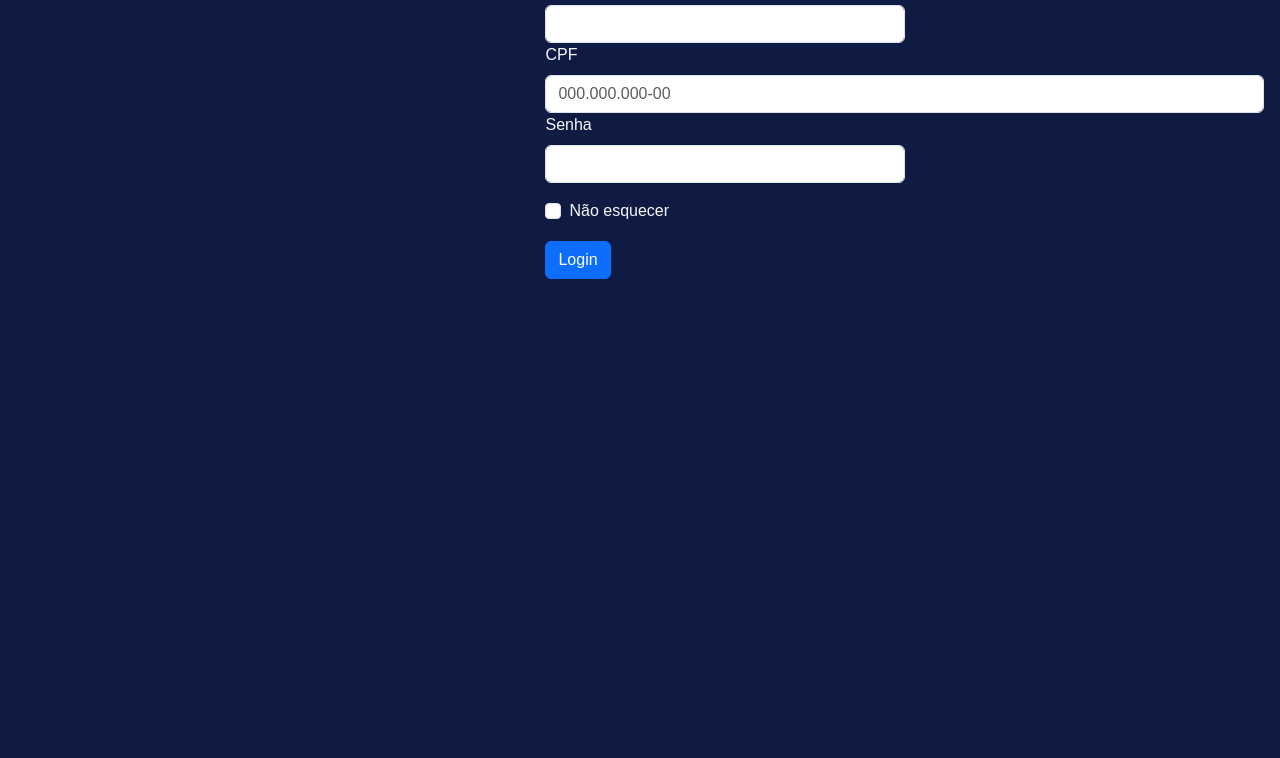
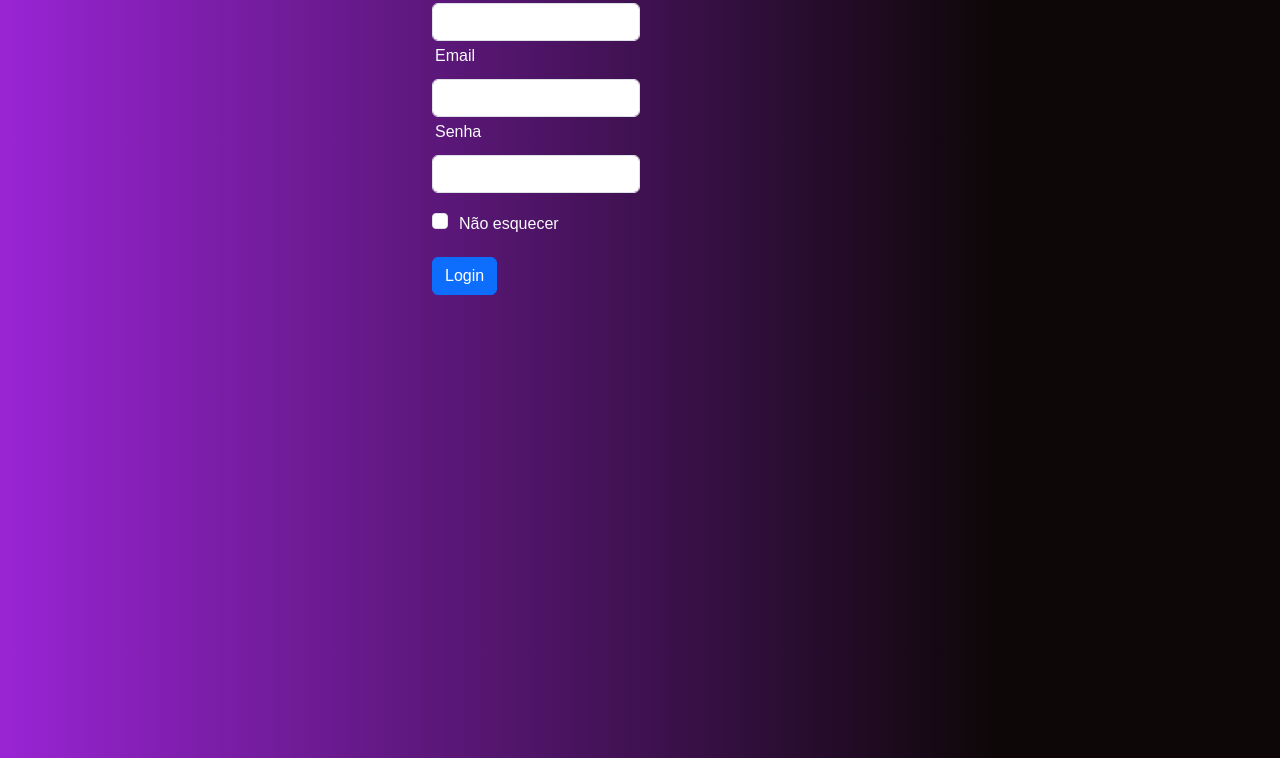
Before and after one commit to Ujaogui/Cadastro_e_Login, a plain HTML site: page login.html in a window 1280 px wide. Shown: the part 113-871 px from the top of the page. Before the commit the page ends 800 px from the top, so only its background shows below. Drawn offline with nearby package versions, Linux system fonts and the light colour scheme.

Commit message:
reajuste dos layouts

```diff
--- a/css/fimCadastro.css
+++ b/css/fimCadastro.css
@@ -1,9 +1,23 @@
 body {
-   background-color: #c45c16;
+   background: #9924d4;
+   background: linear-gradient(90deg, rgba(153, 36, 212, 1) 0%, rgba(13, 7, 7, 1) 78%);
    font-family: Arial, Helvetica, sans-serif;
+   color: #fff;
    display: grid;
    grid-template-columns: 1fr 1fr 1fr;
    grid-template-rows: 1fr 1fr 1fr;
+}
+
+a {
+   text-decoration: none;
+   background-color: #792e9f;
+   color: #ffffff90;
+   padding: 8px;
+   border-radius: 8px;
+}
+
+a:hover {
+   background-color: #9924d4;
 }
 
 .grupo {
--- a/css/global.css
+++ b/css/global.css
@@ -1,33 +1,22 @@
 body {
-    /* background-color: #970aaa; */
 background: #9924d4;
    background: linear-gradient(90deg, rgba(153, 36, 212, 1) 0%, rgba(13, 7, 7, 1) 78%);
    margin: 0;
    font-family: Arial, Helvetica, sans-serif;
+   display: grid;
    grid-template-columns: 1fr 1fr 1fr;
    grid-template-rows: 1fr 1fr 1fr;
    overflow: hidden;
    color:#fff;
 }
 
-img {
-    max-width: 100%;
-    /* width: 50vw; */
-    display: block;
-    height: 45%;
+input {
+    width: 200px; /* Defina o valor desejado */
 }
 
 .meio-cadastro {
     grid-column: 2;
-    padding: 0;
-    margin: 0;
-    max-width: 100%;
 
-}
-
-.conteudo {
-    display: grid;
-    grid-column: 1;
 }
 
 .registro {
--- a/css/login.css
+++ b/css/login.css
@@ -1,31 +1,24 @@
 body {
-    background-color: #101b44;
-    margin: 0;
-    font-family: Arial, Helvetica, sans-serif;
-    grid-template-columns: 1fr 1fr 1fr;
-    overflow: hidden;
+   background: #9924d4;
+   background: linear-gradient(90deg, rgba(153, 36, 212, 1) 0%, rgba(13, 7, 7, 1) 78%);
+   margin: 0;
+   font-family: Arial, Helvetica, sans-serif;
+   display: grid;
+   grid-template-columns: 1fr 1fr 1fr;
+   grid-template-rows: 1fr 1fr 1fr;
+   overflow: hidden;
+   color:#fff;
 }
 
-img {
-   max-width: 100%;
-   /* width: 50vw; */
-   display: block;
-   height: 45%;
-
-
-
+.text-light {
+   color: #fff;
+   padding: 3px;
 }
 
 .conteudo {
-   display: grid;
-   grid-column: 1;
-
-}
-
-.registro {
-   grid-column: 3;
-   max-width: 100%;
-   color: #fff;
+   grid-column: 2;
+   /* grid-row: 2; */
+   overflow: hidden;
 }
 
 .formulario {
--- a/login.html
+++ b/login.html
@@ -3,29 +3,26 @@
 <head>
     <meta charset="UTF-8">
     <meta name="viewport" content="width=device-width, initial-scale=1.0">
-    <title>Cadastro-Banco8</title>
+    <title>Login-Banco8</title>
     <link href="https://cdn.jsdelivr.net/npm/bootstrap@5.3.6/dist/css/bootstrap.min.css" rel="stylesheet" integrity="sha384-4Q6Gf2aSP4eDXB8Miphtr37CMZZQ5oXLH2yaXMJ2w8e2ZtHTl7GptT4jmndRuHDT" crossorigin="anonymous">
     <link rel="stylesheet" href="/css/login.css">
 
 </head>
-<body>
 
 
+<body class="p-3 m-0 border-0 bd-example m-0 border-0">
   <div class="conteudo">
-  <div class="imagem">
-<!-- <img src=# alt="imgbanco"> -->
-</div>
+    <h1 class="text-light">Login</h1>
     <div class="registro">
-    <body class="p-3 m-0 border-0 bd-example m-0 border-0">
 
         <form class="row g-3">
 
           <div class="formulario">
           <div class="col-12">
-          <label for="inputAddress" class="form-label text-light">Nome Completo</label>
+            <label for="inputAddress" class="form-label text-light">Nome de usuário</label>
             <input
               type="text"
-            class="form-control"
+              class="form-control w-50"
               id="inputAddress"
               placeholder=""
             />
@@ -38,14 +35,7 @@
 
         </div>
         <div class="col-12">
-        <label for="inputAddress2" class="form-label text-light">CPF</label>
-        <input
-        type="text"
-        class="form-control"
-        id="cpf"
-        placeholder="000.000.000-00"
-        maxlength="14"
-        />
+
         </div>
 
         <div class="col-md-6">
```
Also changed, not shown: fimCadastro.html (+6 -4 lines), index.html (+42 -30 lines). Lines whose indentation alone changed are shown as unchanged.
